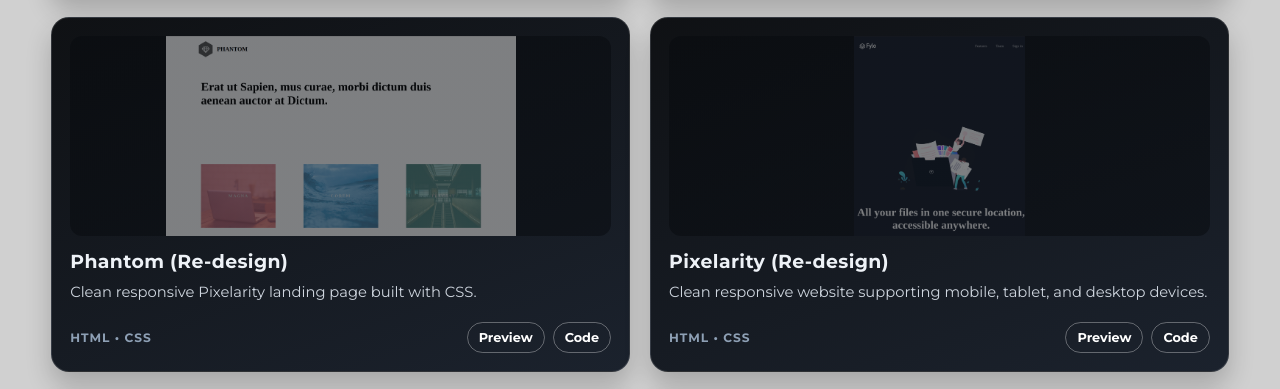
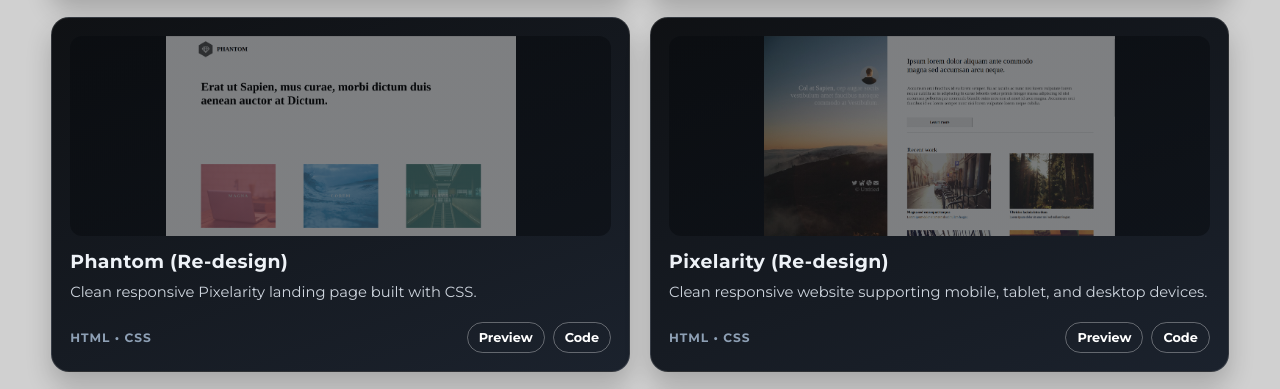
Before and after one commit to kowsik-00/portfolio, a plain HTML site: page index.html in a window 1280 px wide. Shown: the part 3297-3686 px from the top of the page. Drawn offline with Linux system fonts and the light colour scheme.

Commit message:
image change 1

```diff
--- a/index.html
+++ b/index.html
@@ -514,7 +514,7 @@ h2{
 }
 
 .project-card.html.three .project-cover{
-  background-image: url("./Screenshot\ from\ 2026-03-06\ 11-30-19.png");
+  background-image: url("./Screenshot\ from\ 2026-03-06\ 11-35-35.png");
 }
 
 .project-card.group .project-cover{
```
